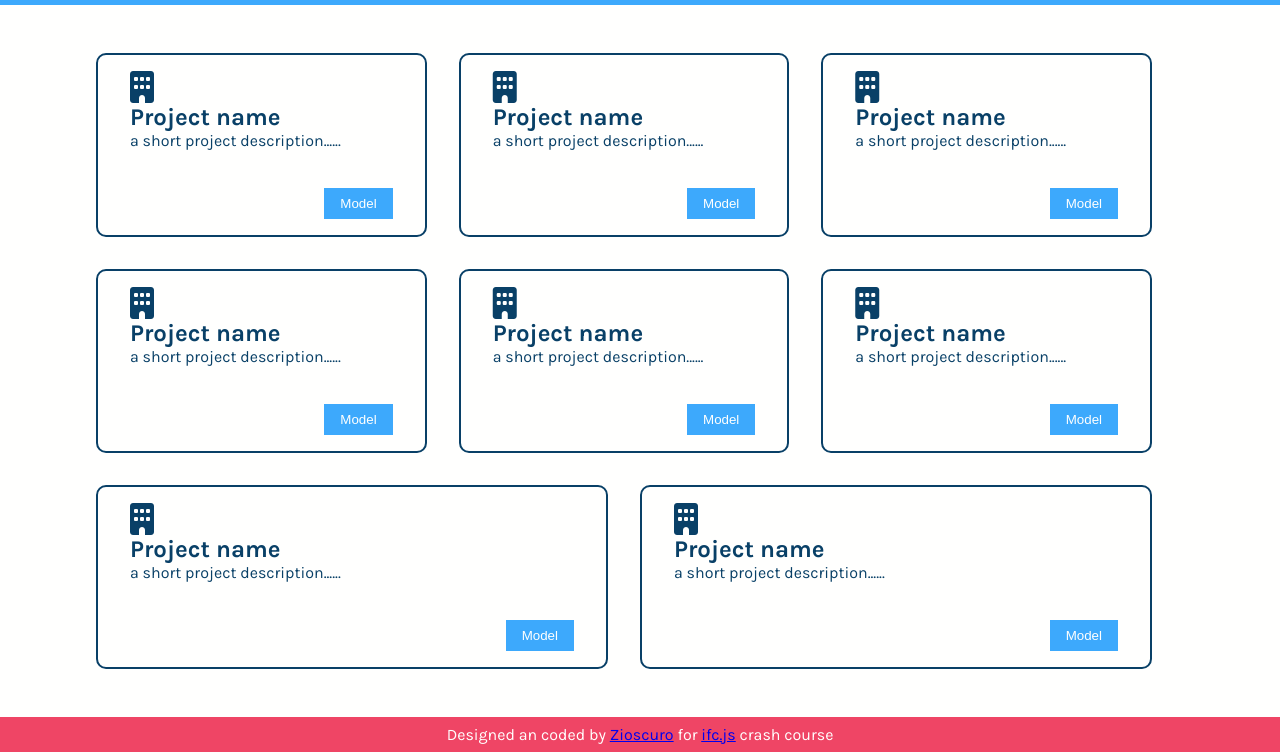
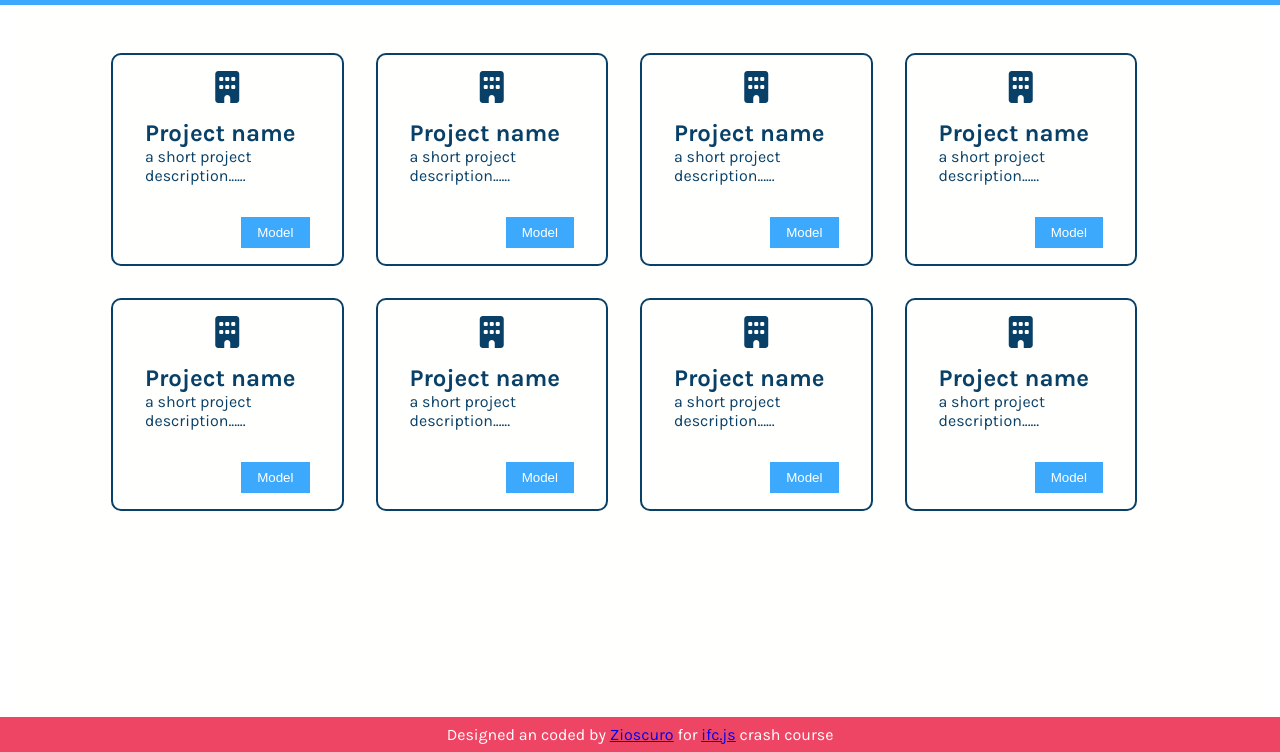
Before and after one commit to zioscuro/ifcjs-exercises, a plain HTML site: page 01_CSS/index.html in a window 1280 px wide. Shown: the part 48-800 px from the top of the page. Drawn offline with Linux system fonts and the light colour scheme.

Commit message:
Refine flexbox behaviour in main page

```diff
--- a/01_CSS/style.css
+++ b/01_CSS/style.css
@@ -33,9 +33,13 @@ header {
 }
 
 section {
+  margin: 0 auto;
+  max-width: 1250px;
   flex-grow: 1;
   display: flex;
+  justify-content: center;
   flex-wrap: wrap;
+  align-content: flex-start;
   row-gap: 2rem;
   padding: 3rem 6rem;
   background-color: var(--base-color);
@@ -59,10 +63,16 @@ iframe {
   border-radius: 10px;
   padding: 1rem 2rem;
   margin-right: 2rem;
-  flex: 1 0 250px;
+  /* max-width: 20rem; */
+  flex: 1 0 200px;
   display: flex;
   flex-direction: column;
   justify-content: space-between;
+}
+
+.card i {
+  align-self: center;
+  margin-bottom: 1rem;
 }
 
 .card button {
@@ -79,4 +89,5 @@ iframe {
 
 .card p {
   flex-grow: 1;
+  margin-bottom: 2rem;
 }
```
